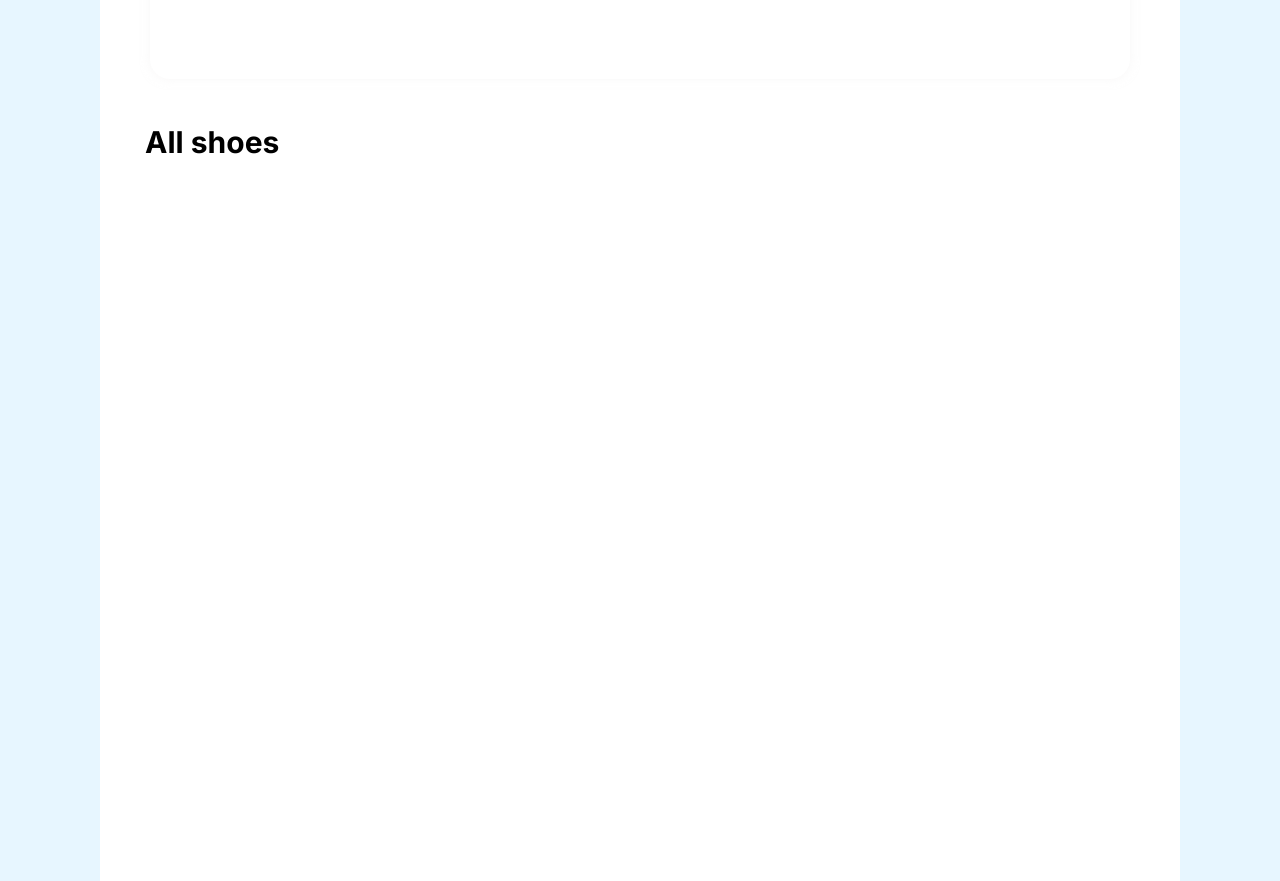
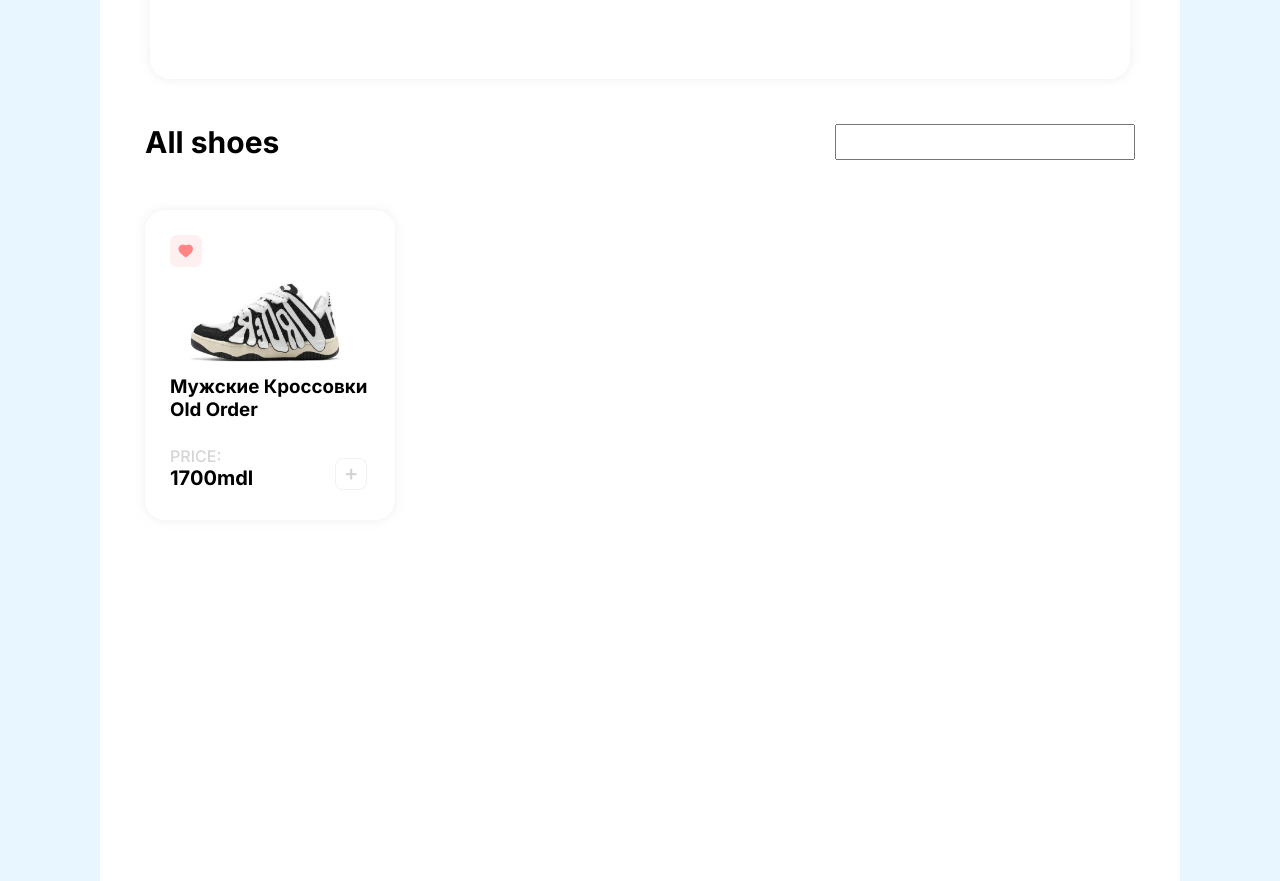
Before and after one commit to iturturika/old-orders-shoes, a React (Create React App) app: page / in a window 1280 px wide. Shown: the part 500-1381 px from the top of the page. Built offline with nearby package versions, Linux system fonts and the light colour scheme.

Commit message:
create card item and make few changes

```diff
--- a/src/App.js
+++ b/src/App.js
@@ -1,5 +1,6 @@
 import React from "react";
-import {Banner} from "../src/components/banner/index"
+import {Banner} from "./components/Banner/index"
+import {Card} from "./components/Card/index"
 function App() {
   return (
     <div className="wrapper">
@@ -7,7 +8,7 @@ function App() {
         <div className="LeftPart">
           <div><img src="../images/logo.png" alt="cart" width={'50px'} className="logoIcon"/></div>
           <div className="text1">
-            <h3>Old Orders</h3>
+            <h3>Old Order</h3>
             <p>shoes store</p>
           </div>
             <></>
@@ -25,7 +26,11 @@ function App() {
       <Banner/>
 
       <section className="main">
-        <div><h2>All shoes</h2></div>
+        <div className="headerSection">
+          <h2>All shoes</h2>
+          <input name="name" className="inputSearch" />
+        </div>
+        <Card/>
       </section>
     </div>
   );
--- /dev/null
+++ b/src/components/Card/index.jsx
@@ -0,0 +1,16 @@
+import React from 'react'
+
+export const Card = () => {
+  return (
+    <div className="card">
+          <img src="../images/favouriteIcon.png" alt="favouriteIcon" className="favourite"/>
+          <img src="../images/shoes.png" alt="shoes" className="shoesCardIcon"/>
+          <h3>Мужские Кроссовки Old Order</h3>
+          <div className="bottomSectionCard">
+           <h4>PRICE: <p className="price">1700mdl</p>
+           </h4>
+           <img src="../images/adToCartIcon.png" alt="addToCartIcon" className="addToCartIcon"/>
+          </div>
+        </div>
+  )
+}
--- a/src/main.scss
+++ b/src/main.scss
@@ -89,7 +89,7 @@ body {
   -ms-border-radius: 20px;
   -o-border-radius: 20px;
   background: #fff; /* Цвет фона */
-    box-shadow: 0 0 10px rgba(241, 239, 239, 0.5); /* Параметры тени */
+    box-shadow: 0 0 10px rgba(223, 222, 222, 0.5); /* Параметры тени */
     padding: 10px;
   margin-top: 64px;
   display: grid;
@@ -145,3 +145,55 @@ body {
   font-size: 20px;
   padding: 45px;
 }
+.headerSection{
+  display: grid;
+  grid-template-columns: 300px 300px;
+  grid-column-gap: 390px;
+}
+.card {
+  margin-top: 50px;
+  width: 200px;
+  height: 260px;
+  border-radius: 20px;
+  -webkit-border-radius: 20px;
+  -moz-border-radius: 20px;
+  -ms-border-radius: 20px;
+  -o-border-radius: 20px;
+  background: #fff; /* Цвет фона */
+    box-shadow: 0 0 10px rgba(223, 222, 222, 0.5); /* Параметры тени */
+    padding: 25px;
+  font-size: 16px;
+}
+
+.shoesCardIcon {
+  width: 190px;
+  height: 100px;
+}
+.favourite {
+  cursor: pointer;
+}
+
+
+.bottomSectionCard {
+  margin-top: 25px;
+  display: grid;
+  grid-template-columns: 80px 30px;
+  grid-gap: 85px;
+  align-items: end;
+
+  h4{
+    font-weight: 400;
+    color: #d6d4d4;
+  }
+  .price {
+    font-weight: 700;
+    font-size: 20px;
+    color: #000;
+  }
+
+
+
+  .addToCartIcon {
+    cursor: pointer;
+  }
+}
```
Also changed, not shown: public/images/adToCartIcon.png (added), public/images/favouriteIcon.png (added).
